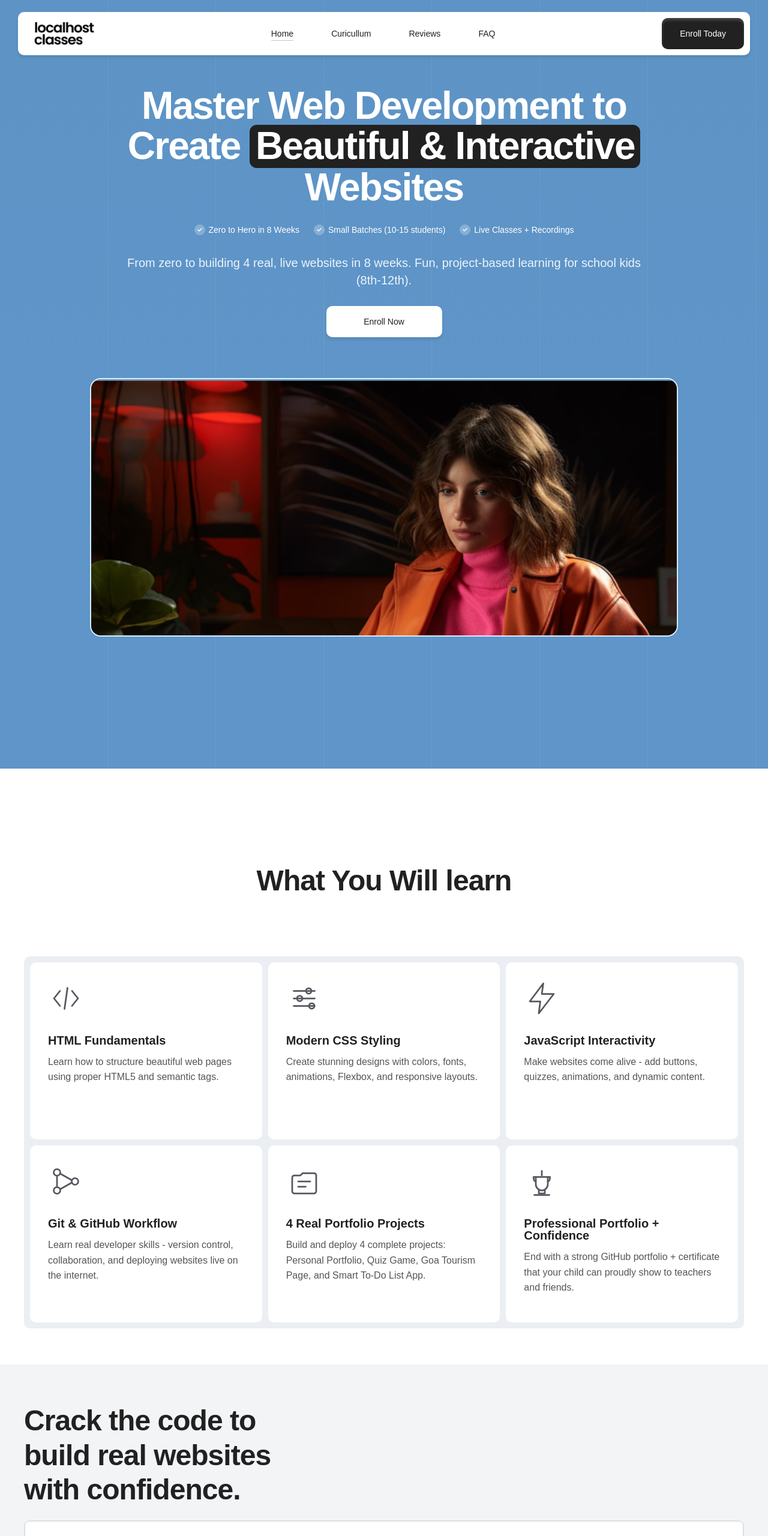
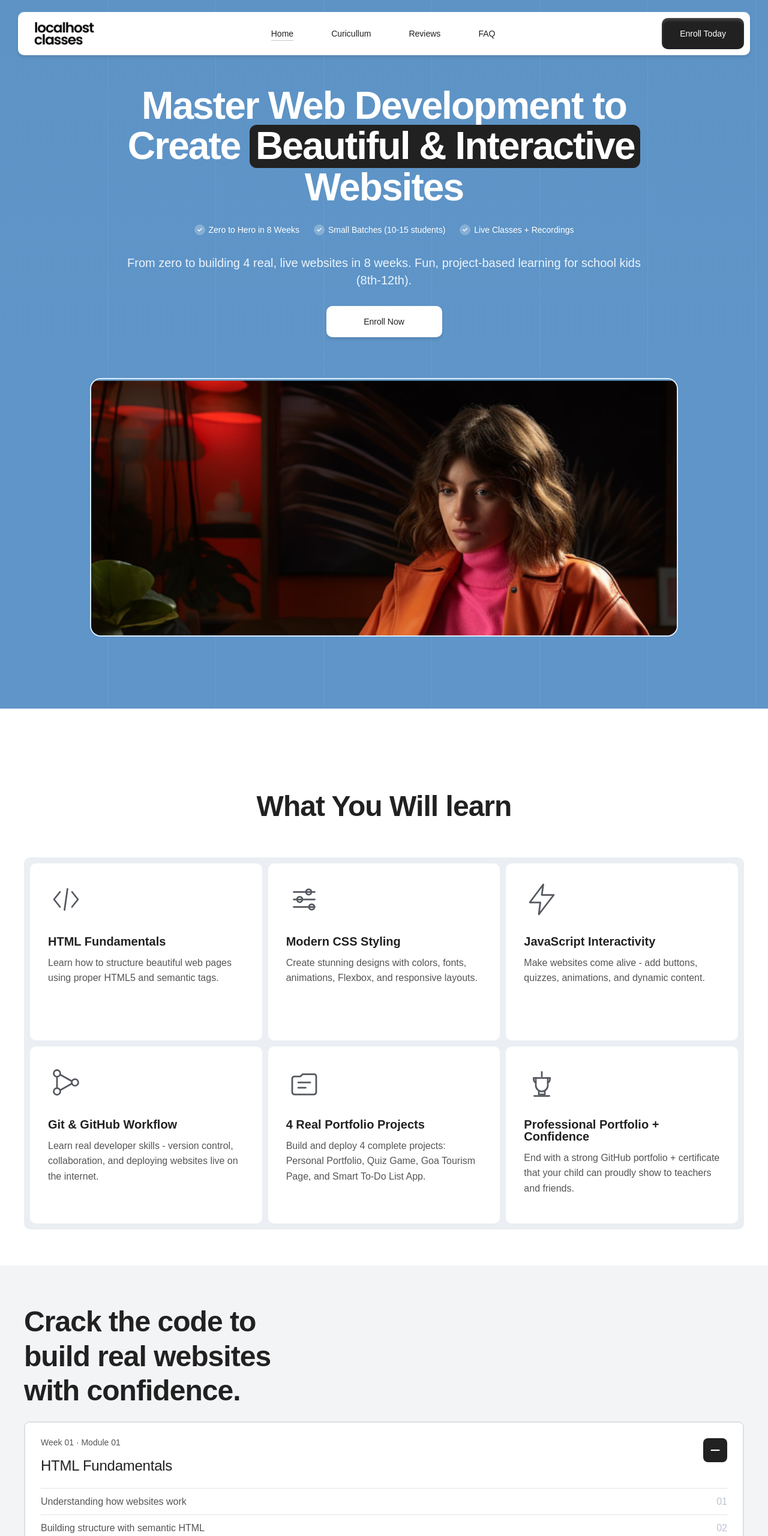
Before and after one commit to Gautham28/localhost-classes, a React (Vite) app: page / in a window 1280 px wide. Shown: the top 2560 px of the page at 60% size. Built offline with nearby package versions, Linux system fonts and the light colour scheme; a web font is replaced by a local one.

Commit message:
adjusted padding and margin values in various sections for improved layout consistency

```diff
--- a/src/App.css
+++ b/src/App.css
@@ -151,7 +151,7 @@ body {
   z-index: 2;
   width: min(1200px, calc(100% - 32px));
   margin: 52px auto 0;
-  padding-bottom: 220px;
+  padding-bottom: 120px;
 }
 
 .hero-content {
@@ -394,7 +394,7 @@ body {
   position: relative;
   z-index: 4;
   margin-top: 0;
-  padding: 130px 30px 65px;
+  padding: 80px 30px 65px;
   background: #ffffff;
   color: #222428;
 }
@@ -407,9 +407,9 @@ body {
 .learn-title-wrap {
   width: 670px;
   max-width: 100%;
-  min-height: 155.2px;
+  min-height: 110px;
   margin: 0 auto;
-  padding-top: 40px;
+  padding-top: 16px;
   display: flex;
   flex-direction: column;
   align-items: center;
@@ -427,7 +427,7 @@ body {
 
 .learn-grid {
   width: min(1200px, 100%);
-  margin: 40px auto 0;
+  margin: 20px auto 0;
   background: #ebeef3;
   border-radius: 10px;
   padding: 10px;
@@ -1537,7 +1537,7 @@ body {
 
   .hero-section {
     margin-top: 42px;
-    padding-bottom: 180px;
+    padding-bottom: 90px;
   }
 
   .hero-title-list {
@@ -1851,7 +1851,7 @@ body {
   .hero-section {
     width: calc(100% - 20px);
     margin-top: 34px;
-    padding-bottom: 160px;
+    padding-bottom: 56px;
   }
 
   .hero-content h1 {
```
